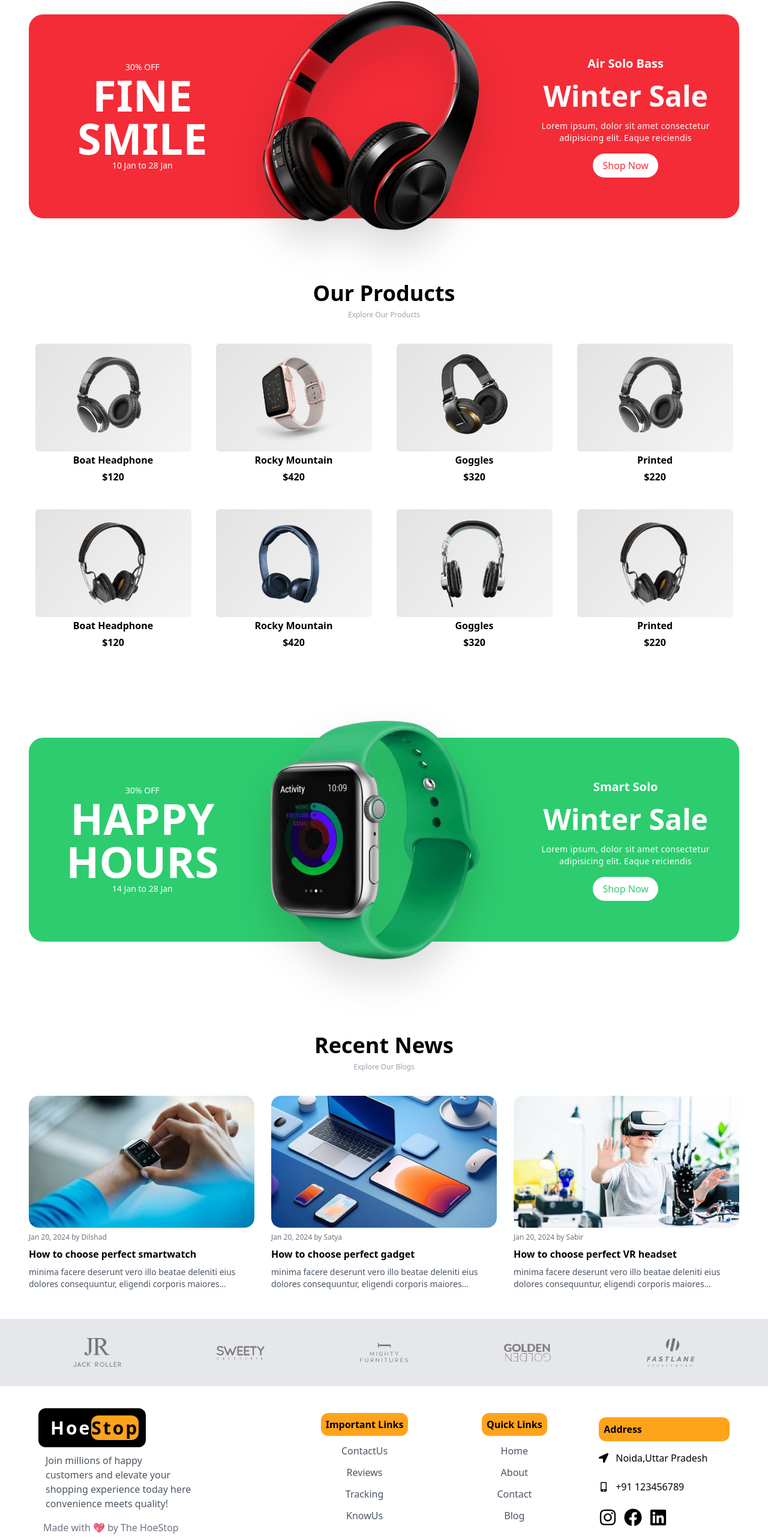
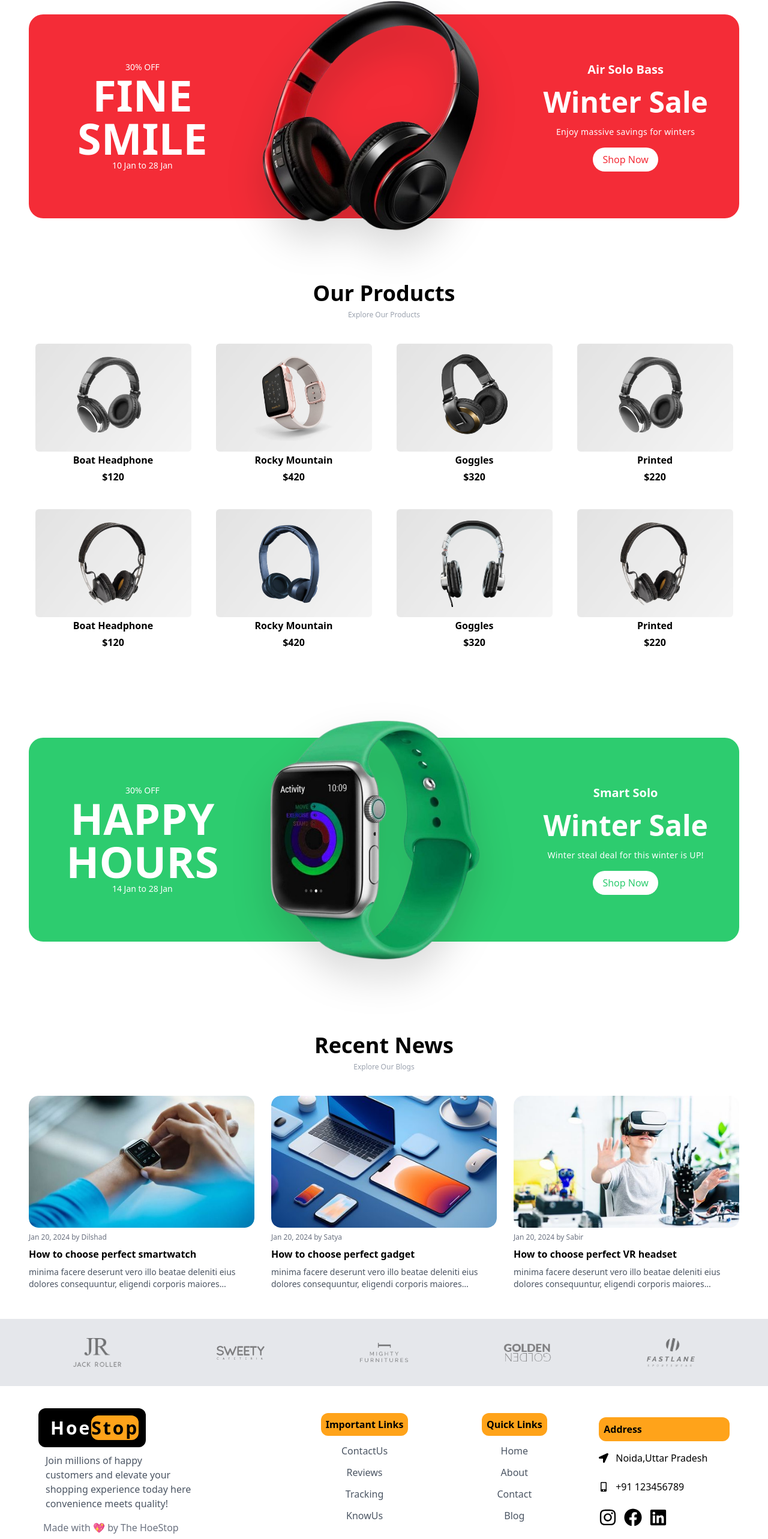
Before and after one commit to aman68695613/Ecommerce-Web-App, a React (Vite) app: page / in a window 1280 px wide. Shown: the part 1799-4365 px from the top of the page at 60% size. Built offline with nearby package versions, Linux system fonts and the light colour scheme.

Commit message:
made minor improvements

```diff
--- a/src/App.jsx
+++ b/src/App.jsx
@@ -31,7 +31,7 @@ const BannerData={
     image: headphone,
     title2: "Air Solo Bass",
     title3: "Winter Sale",
-    title4: "Lorem ipsum, dolor sit amet consectetur adipisicing elit. Eaque reiciendis",
+    title4: "Enjoy massive savings for winters",
     bgColor: "#f42c37"
     }
 const BannerData2={
@@ -41,7 +41,7 @@ const BannerData2={
     image: smartwatch2,
     title2: "Smart Solo ",
     title3: "Winter Sale",
-    title4: "Lorem ipsum, dolor sit amet consectetur adipisicing elit. Eaque reiciendis",
+    title4: "Winter steal deal for this winter is UP!",
     bgColor: "#2dcc6f"
     }
 
--- a/src/components/Footer/Footer.jsx
+++ b/src/components/Footer/Footer.jsx
@@ -67,7 +67,7 @@ const Footer = forwardRef((props,ref) => {
 
                className="inline-block bg-[#ffa31a] font-bold text-black dark:text-white
                py-2 px-4 mt-4 text-sm rounded-xl ">
-                    Visit our Discord
+                    Visit our GitHub.
                </a>
             </div>
             {/*Footer links*/ }
--- a/src/components/Popup/Popup.jsx
+++ b/src/components/Popup/Popup.jsx
@@ -9,7 +9,7 @@ const Popup = ({orderPopup,handleOrderPopup}) => {
       orderPopup && (
         <div>
           <div className='h-screen w-screen fixed top-0 left-0 bg-black/50 z-50 backdrop-blur-sm'>
-            <div className="w-[300px] fixed top-1/2 left-1/2 -translate-x-1/2 translate-y-1/2 p-4 shadow-md bg-white dark:bg-gray-900
+            <div className="w-[300px] fixed top-[30%] left-[40%] p-4 shadow-md bg-white dark:bg-gray-900
             dark:text-white duration-200 rounded-xl">
                 {/* Header section */}
                 <div className='flex items-center justify-between'>
```
